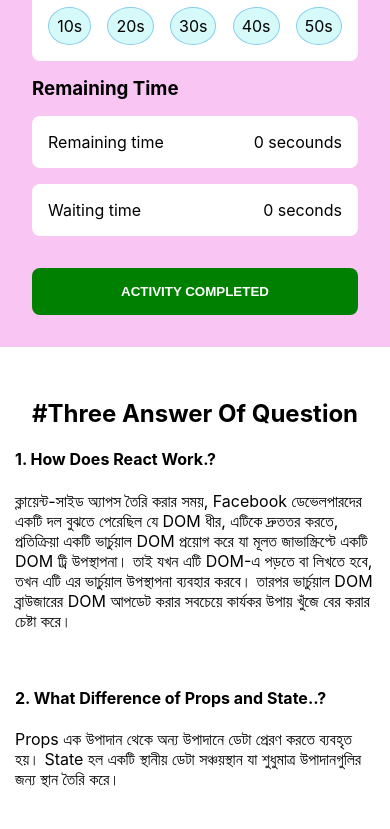
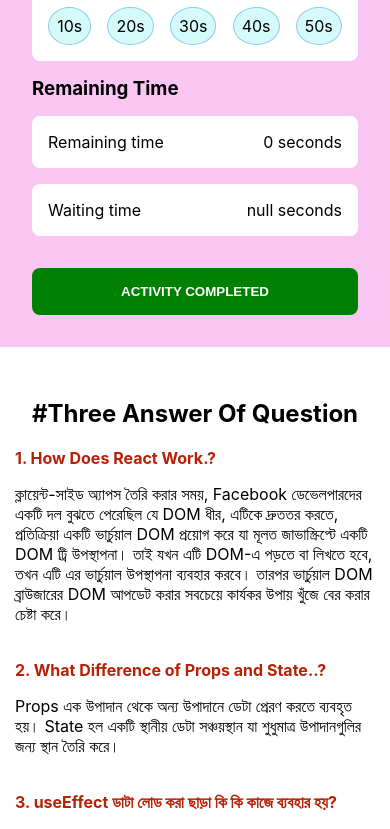
Before and after one commit to P2B-ARIF/ultra-active-club-a8, a React (Create React App) app: page / in a window 390 px wide. Shown: the part 3165-3994 px from the top of the page. Built offline with nearby package versions, Linux system fonts and the light colour scheme.

Commit message:
added comment

```diff
--- a/src/components/Cart/Cart.js
+++ b/src/components/Cart/Cart.js
@@ -7,7 +7,7 @@ const Cart = ({ remaining }) => {
 
 
     useEffect(() => {
-        const newRemaining = remaining + " secounds"
+        const newRemaining = remaining + " seconds"
         const remain = document.getElementById('remain');
         remain.innerText = newRemaining;
     }, [remaining])
@@ -18,13 +18,19 @@ const Cart = ({ remaining }) => {
 
 
         let time = {};
-       time = num;
+        time = num;
 
-       const getTime = localStorage.getItem('break')
-       console.log(getTime);
+        const getTime = localStorage.getItem('break')
+        console.log(getTime);
         localStorage.setItem('break', JSON.stringify(time));
     }
 
+    useEffect(() => {
+        const wait = document.getElementById('wait')
+
+        const getBreakTime = localStorage.getItem('break')
+        wait.innerText = getBreakTime + " seconds";
+    },)
 
 
     return (
@@ -52,6 +58,9 @@ const Cart = ({ remaining }) => {
                     <span>Age</span>
                 </div>
             </div>
+
+            {/* break section  */}
+
             <h3>Add A Break</h3>
             <div className="timer">
                 <span onClick={() => breakTime(10)}>10s</span>
@@ -60,6 +69,8 @@ const Cart = ({ remaining }) => {
                 <span onClick={() => breakTime(40)}>40s</span>
                 <span onClick={() => breakTime(50)}>50s</span>
             </div>
+
+            {/* remaining section */}
             <h3 id='h3'>Remaining Time</h3>
             <div className="count-down">
                 <div className='count'>
@@ -72,6 +83,7 @@ const Cart = ({ remaining }) => {
 
                 </div>
             </div>
+            {/* toast section  */}
             <div className="btn">
                 <button>Activity Completed</button>
             </div>
--- a/src/components/Fruits/Fruits.css
+++ b/src/components/Fruits/Fruits.css
@@ -1,45 +1,45 @@
-.card{
+.card {
   background-color: white;
   padding: 1rem;
-    border-radius: .5rem;
+  border-radius: 0.5rem;
   box-shadow: rgba(0, 0, 0, 0.16) 0px 10px 36px 0px, rgba(0, 0, 0, 0.06) 0px 0px 0px 1px;
-    transition: .3s ease-in-out;
+  transition: 0.3s ease-in-out;
   height: 400px;
   position: relative;
 }
-.card:hover{
+.card:hover {
   box-shadow: rgba(50, 50, 93, 0.25) 0px 2px 5px -1px, rgba(0, 0, 0, 0.3) 0px 1px 3px -1px;
 }
-.image{
+.image {
   width: 100%;
-    height:150px;
+  height: 150px;
 }
-.image img{
+.image img {
   width: 100%;
-    border-radius: .5rem;
+  border-radius: 0.5rem;
   height: 100%;
   object-fit: cover;
 }
-.card h3{
+.card h3 {
   margin: 0;
 }
-.card h5{
-    margin:5px;
+.card h5 {
+  margin: 5px;
 }
-.extra-p{
+.extra-p {
   padding-bottom: 1rem;
 }
-.card-btn{
+.card-btn {
   justify-content: center;
   display: flex;
 }
-.btn-cart{
+.btn-cart {
   position: absolute;
   bottom: 1rem;
   /* left: 0; */
   width: 80%;
-    padding: .5rem ;
-    border-radius: .5rem;
+  padding: 0.5rem;
+  border-radius: 0.5rem;
   border: none;
   cursor: pointer;
   background-color: tomato;
--- a/src/components/Fruits/Fruits.js
+++ b/src/components/Fruits/Fruits.js
@@ -8,17 +8,19 @@ const Fruits = (props) => {
 
 
 
-  useEffect(()=>{
-    const btn = document.getElementById('btn-cart')
-    btn.addEventListener('click', function () {
-        btn.innerText = "ADDED";
-        btn.style.backgroundColor = "green";
-    })
+    // click to change card button innerText
+    //  but i can't ;)
+    useEffect(() => {
+        const btn = document.getElementById('btn-cart')
+        btn.addEventListener('click', function () {
+            btn.innerText = "ADDED";
+            btn.style.backgroundColor = "green";
+        })
 
-  },[])
+    }, [])
 
 
-
+    // all cards added in ui
     return (
         <div>
             <div className="card">
--- a/src/components/Question/Question.css
+++ b/src/components/Question/Question.css
@@ -12,6 +12,10 @@
     background-color: black;
     padding: 1rem 0;
 }
+.head-ans .ans h4{
+    color: rgb(183, 33, 6);
+    margin: 0;
+}
 .footer p{
     text-align: center;
     font-weight: 600;
--- a/src/components/Restaurants/Restaurants.css
+++ b/src/components/Restaurants/Restaurants.css
@@ -53,30 +53,27 @@
 }
 @media (max-width: 850px) {
   .fruits {
+    display: grid;
+    grid-template-columns: repeat(1, 1fr);
+    gap: 1rem;
+  }
+}
 
+@media (max-width: 786px) {
+  .fruits {
     display: grid;
     grid-template-columns: repeat(1, 1fr);
     gap: 1rem;
   }
 
-}
-
-@media (max-width: 786px) {
-  .fruits {
-
-    display: grid;
-    grid-template-columns: repeat(1, 1fr);
-    gap: 1rem;
-  }
-
-  .main-items{
-display: block;
-justify-content: center;
+  .main-items {
+    display: block;
+    justify-content: center;
   }
   .head-items {
     width: 100%;
   }
-.main-items .cart {
-  width: 100%;
+  .main-items .cart {
+    width: 100%;
+  }
 }
-}
--- a/src/components/Restaurants/Restaurants.js
+++ b/src/components/Restaurants/Restaurants.js
@@ -9,12 +9,15 @@ const Restaurants = () => {
 
     const [cards, setCards] = useState([])
 
+    // fake db generate
+
     useEffect(() => {
         fetch('fruits-data.json')
             .then(res => res.json())
             .then(data => setCards(data))
     }, [])
 
+    // event handle using remaining time
 
     const [remaining, setRemaining] = useState(0)
     const addToCart = (props) => {
@@ -25,7 +28,7 @@ const Restaurants = () => {
 
 
 
-
+    // main dad of child :)
     return (
         <section>
             <div className='main-items'>
```
Lines whose indentation alone changed are shown as unchanged.
